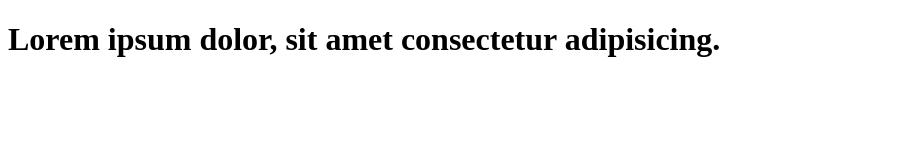
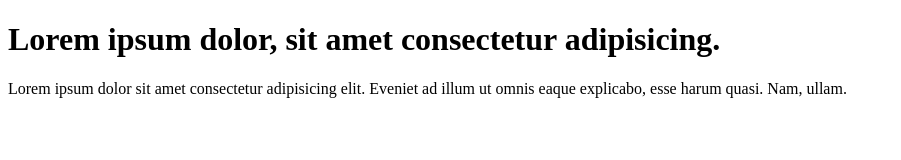
Before and after one commit to VanshGaikwad/learn-git, a plain HTML site: page index.html in a window 1280 px wide. Shown: the whole page, without its empty margins (0-901 px from the left). Drawn offline with Linux system fonts and the light colour scheme.

Commit message:
add paragraph to code

```diff
--- a/index.html
+++ b/index.html
@@ -9,7 +9,7 @@
 
 <body>
     <h1>Lorem ipsum dolor, sit amet consectetur adipisicing.</h1>
-
+    <p>Lorem ipsum dolor sit amet consectetur adipisicing elit. Eveniet ad illum ut omnis eaque explicabo, esse harum quasi. Nam, ullam.</p>
 </body>
 
 </html>
```
